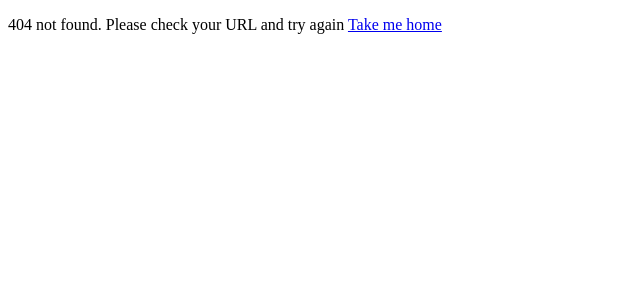
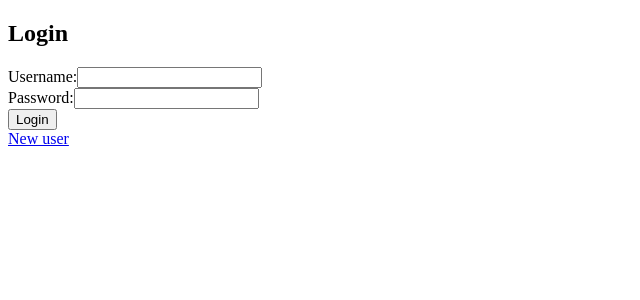
Before and after one commit to tim-graupe/topblogfrontend, a React (Create React App) app: page /log-in in a window 1280 px wide. Before the commit this address had no page. Shown: the top 300 px of the page, without its empty margins (0-640 px from the left). Built offline with nearby package versions, Linux system fonts and the light colour scheme.

Commit message:
add new feautures

```diff
--- a/package.json
+++ b/package.json
@@ -6,6 +6,7 @@
     "@testing-library/jest-dom": "^5.16.5",
     "@testing-library/react": "^13.4.0",
     "@testing-library/user-event": "^13.5.0",
+    "axios": "^1.4.0",
     "react": "^18.2.0",
     "react-dom": "^18.2.0",
     "react-router-dom": "^6.11.2",
--- a/src/App.js
+++ b/src/App.js
@@ -4,6 +4,8 @@ import { SingleEntry } from "./components/singleEntry";
 import { NewEntry } from "./components/newEntry";
 import { NoPage } from "./components/noPage";
 import { BrowserRouter, Routes, Route } from "react-router-dom";
+import { SignUp } from "./components/signup";
+import { Login } from "./components/login";
 function App() {
   return (
     <BrowserRouter className="App">
@@ -12,6 +14,8 @@ function App() {
         <Route path="/new_entry" element={<NewEntry />} />
         <Route path="/entries" element={<AllEntries />} />
         <Route path="/entries/:id" element={<SingleEntry />} />
+        <Route path="/sign_up" element={<SignUp />} />
+        <Route path="/log-in" element={<Login />} />
         <Route path="*" element={<NoPage />} />
       </Routes>
     </BrowserRouter>
--- a/src/components/allEntries.js
+++ b/src/components/allEntries.js
@@ -41,7 +41,7 @@ export const AllEntries = () => {
                   <h1>{entry.title}</h1>
                 </Link>
                 <p>{entry.content}</p>
-                <p>{entry.date_posted}</p>
+                <p>{new Date(entry.date_posted).toDateString()}</p>
                 <button onClick={() => deletePost(entry._id)}>Delete</button>
               </li>
             );
--- a/src/components/home.js
+++ b/src/components/home.js
@@ -5,6 +5,8 @@ export const Home = () => {
   return (
     <div className="home-container">
       <h1>Welcome home!</h1>;<Link to={"/entries"}>Entries</Link>
+      <Link to={"/new_entry"}>New entry</Link>
+      <Link to={"/log-in"}>Login</Link>
     </div>
   );
 };
--- /dev/null
+++ b/src/components/login.js
@@ -0,0 +1,64 @@
+import React, { useState } from "react";
+import { Link } from "react-router-dom";
+
+export const Login = () => {
+  const [username, setUserName] = useState("");
+  const [password, setPassword] = useState("");
+  const [error, setError] = useState("");
+
+  const handleLogin = async (e) => {
+    e.preventDefault();
+    setError("");
+
+    try {
+      const response = await fetch(
+        "https://topblogbackend-production.up.railway.app/log-in",
+        {
+          method: "POST",
+          headers: {
+            "Content-Type": "application/json",
+          },
+          body: JSON.stringify({ username, password }),
+        }
+      );
+      if (response.ok) {
+        // Login successful
+        console.log("response");
+      } else {
+        // Login failed
+        console.log(response);
+      }
+    } catch (error) {
+      console.error("Login failed:", error);
+    }
+  };
+
+  return (
+    <div>
+      <form onSubmit={handleLogin}>
+        <h2>Login</h2>
+        {error && <div>{error}</div>}
+        <div>
+          <label>Username:</label>
+          <input
+            type="text"
+            value={username}
+            onChange={(e) => setUserName(e.target.value)}
+            required
+          />
+        </div>
+        <div>
+          <label>Password:</label>
+          <input
+            type="password"
+            value={password}
+            onChange={(e) => setPassword(e.target.value)}
+            required
+          />
+        </div>
+        <button type="submit">Login</button>
+      </form>
+      <Link to={"/sign_up"}>New user</Link>
+    </div>
+  );
+};
--- a/src/components/newEntry.js
+++ b/src/components/newEntry.js
@@ -13,6 +13,7 @@ export const NewEntry = () => {
   function handleClick() {
     fetch("https://topblogbackend-production.up.railway.app/new_entry", {
       method: "POST",
+      mode: "cors",
       headers: {
         "Content-Type": "application/json",
       },
--- /dev/null
+++ b/src/components/newReply.js
@@ -0,0 +1,70 @@
+import React, { useEffect, useState } from "react";
+
+export const Reply = ({ props }) => {
+  const [user, setuser] = useState("");
+  const [content, setcontent] = useState("");
+  const [isLoading, setIsLoading] = useState(true);
+
+  useEffect(() => {
+    props.replies === undefined ? setIsLoading(true) : setIsLoading(false);
+  }, [props.replies]);
+  const handleClick = (id) => {
+    fetch(`https://topblogbackend-production.up.railway.app/entries/${id}`, {
+      method: "POST",
+      headers: {
+        "Content-Type": "application/json",
+      },
+      body: JSON.stringify({
+        user: user,
+        content: content,
+      }),
+    }).then((response) => console.log(response));
+    window.location.reload();
+  };
+  return (
+    <div className="post-reply-container">
+      {isLoading ? (
+        <p>Loading...</p>
+      ) : (
+        props.replies.map((reply) => {
+          return (
+            <div className="reply-card" key={reply.content}>
+              <p>{reply.content}</p>
+              <p className="date-p">
+                Posted by {reply.user} on{" "}
+                {new Date(reply.date_replied).toDateString()}
+              </p>
+            </div>
+          );
+        })
+      )}
+      <label>
+        Username:
+        <br></br>
+        <input
+          type="text"
+          name="user"
+          value={user}
+          onChange={(e) => setuser(e.target.value)}
+        />
+      </label>
+      <br></br>
+      <label>Content:</label>
+      <br></br>
+      <textarea
+        type="text"
+        name="content"
+        value={content}
+        onChange={(e) => setcontent(e.target.value)}
+      ></textarea>
+      <br></br>
+      <button
+        onClick={() => {
+          handleClick(props._id);
+        }}
+      >
+        Submit reply
+      </button>
+    </div>
+  );
+};
--- /dev/null
+++ b/src/components/signup.js
@@ -0,0 +1,46 @@
+import React, { useState } from "react";
+
+export const SignUp = () => {
+  const [username, setUserName] = useState("");
+  const [password, setPassword] = useState("");
+  const [adminCode, setAdminCode] = useState("");
+  function handleClick() {
+    fetch("https://topblogbackend-production.up.railway.app/sign_up", {
+      method: "POST",
+      mode: "cors",
+      headers: {
+        "Content-Type": "application/json",
+      },
+      body: JSON.stringify({
+        username: username,
+        password: password,
+        adminCode: adminCode,
+      }),
+    }).then((response) => console.log(response));
+  }
+
+  return (
+    <div className="sign-up-container">
+      <label htmlFor="username">Username</label>
+      <input
+        name="username"
+        placeholder="username"
+        type="text"
+        onChange={(e) => setUserName(e.target.value)}
+      />
+      <label htmlFor="password">Password</label>
+      <input
+        name="password"
+        type="password"
+        onChange={(e) => setPassword(e.target.value)}
+      />
+      <label htmlFor="adminCode">Admin Code</label>
+      <input
+        name="adminCode"
+        type="password"
+        onChange={(e) => setAdminCode(e.target.value)}
+      />
+      <button onClick={handleClick}>Click</button>
+    </div>
+  );
+};
--- a/src/components/singleEntry.js
+++ b/src/components/singleEntry.js
@@ -2,6 +2,7 @@ import React, { useState, useEffect } from "react";
 import { useParams } from "react-router-dom";
 import { NoPage } from "./noPage";
 import { EditEntry } from "./editEntry";
+import { Reply } from "./newReply";
 export const SingleEntry = () => {
   const [entry, setEntry] = useState([]);
   const [isLoading, setIsLoading] = useState(true);
@@ -62,6 +63,8 @@ export const SingleEntry = () => {
           <button onClick={() => deleteEntry(entry._id)}>Delete</button>
           <button onClick={() => handleClick()}>Edit</button>
           {isOpen ? <EditEntry props={entry} /> : null}
+
+          <Reply props={entry} />
         </div>
       )}
     </div>
```
Also changed, not shown: 1 other file (tests, documents, lock files or other folders).
